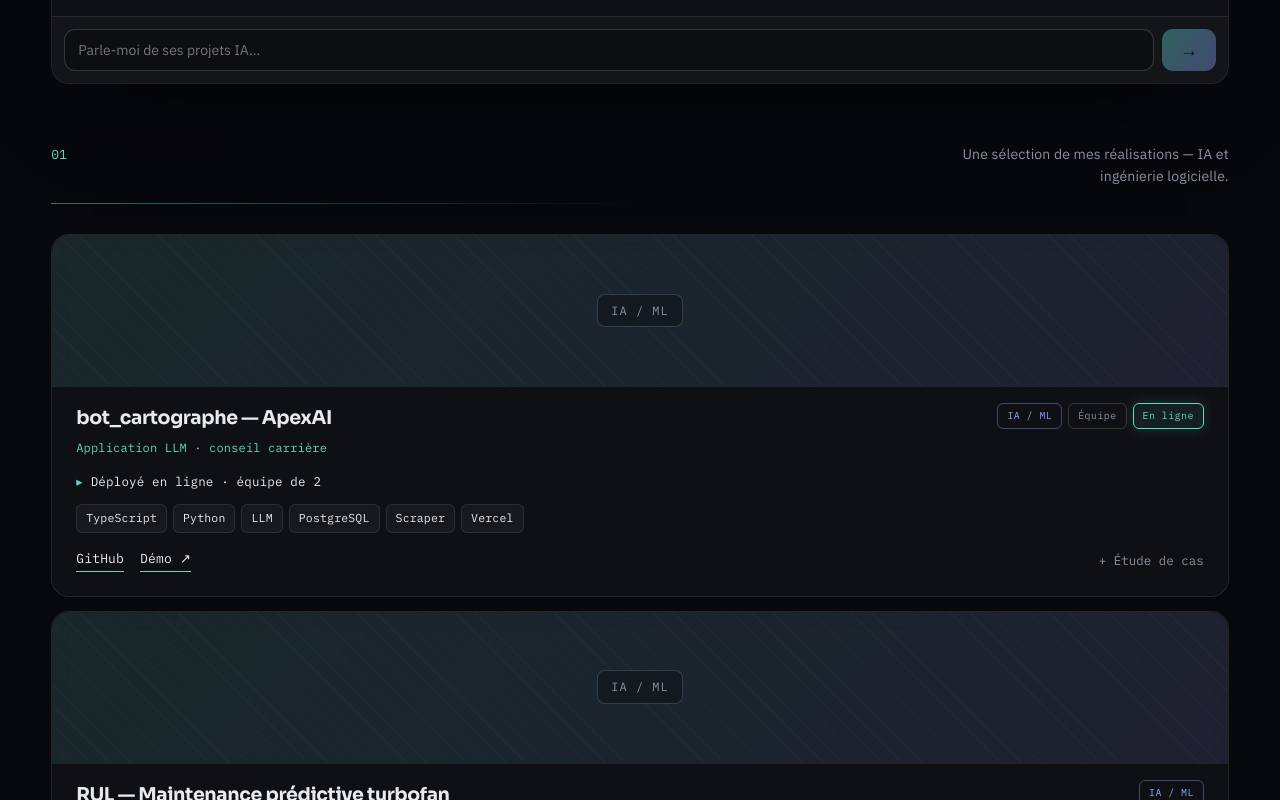
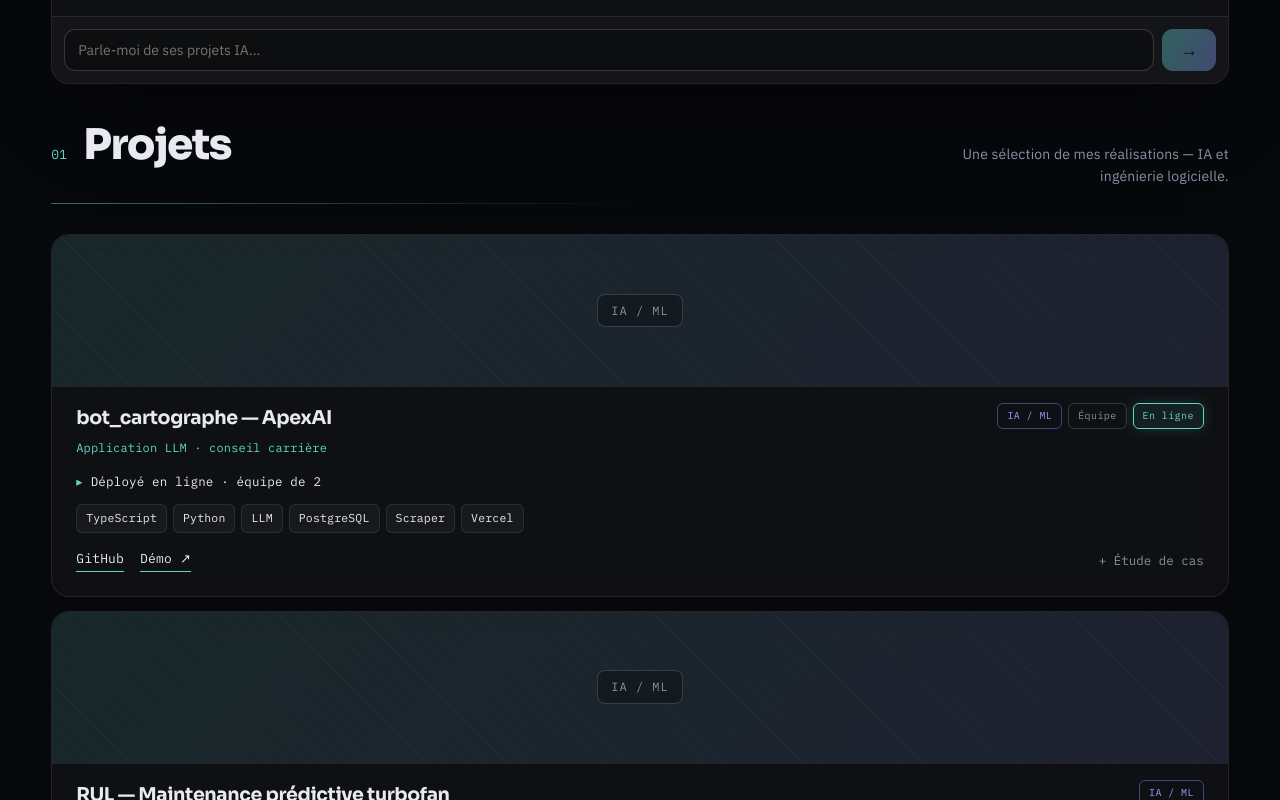
Before and after one commit to hakirabako-ops/Mon-PortfolioV1, a React (Vite) app: page / in a window 1280 px wide. Shown: the part 940-1740 px from the top of the page. Built offline with nearby package versions, Linux system fonts and the light colour scheme.

Commit message:
fix: titres de section invisibles en mode clair système

```diff
--- a/src/portfolio.css
+++ b/src/portfolio.css
@@ -19,6 +19,7 @@
 @keyframes drift2 { 0%,100%{transform:translate(0,0);} 50%{transform:translate(-70px,50px);} }
 .wrap { position:relative; z-index:3; width:100%; margin:0 auto; padding:0 clamp(26px,4vw,80px); }
 .mono { font-family:'IBM Plex Mono',monospace; } .accent { color:var(--accent); }
+.pf h1, .pf h2 { color:var(--text); }
 
 /* ── Navbar ── */
 .nav { position:sticky; top:0; z-index:40; backdrop-filter:blur(16px); background:rgba(7,8,12,.6); border-bottom:1px solid var(--line); }
```
